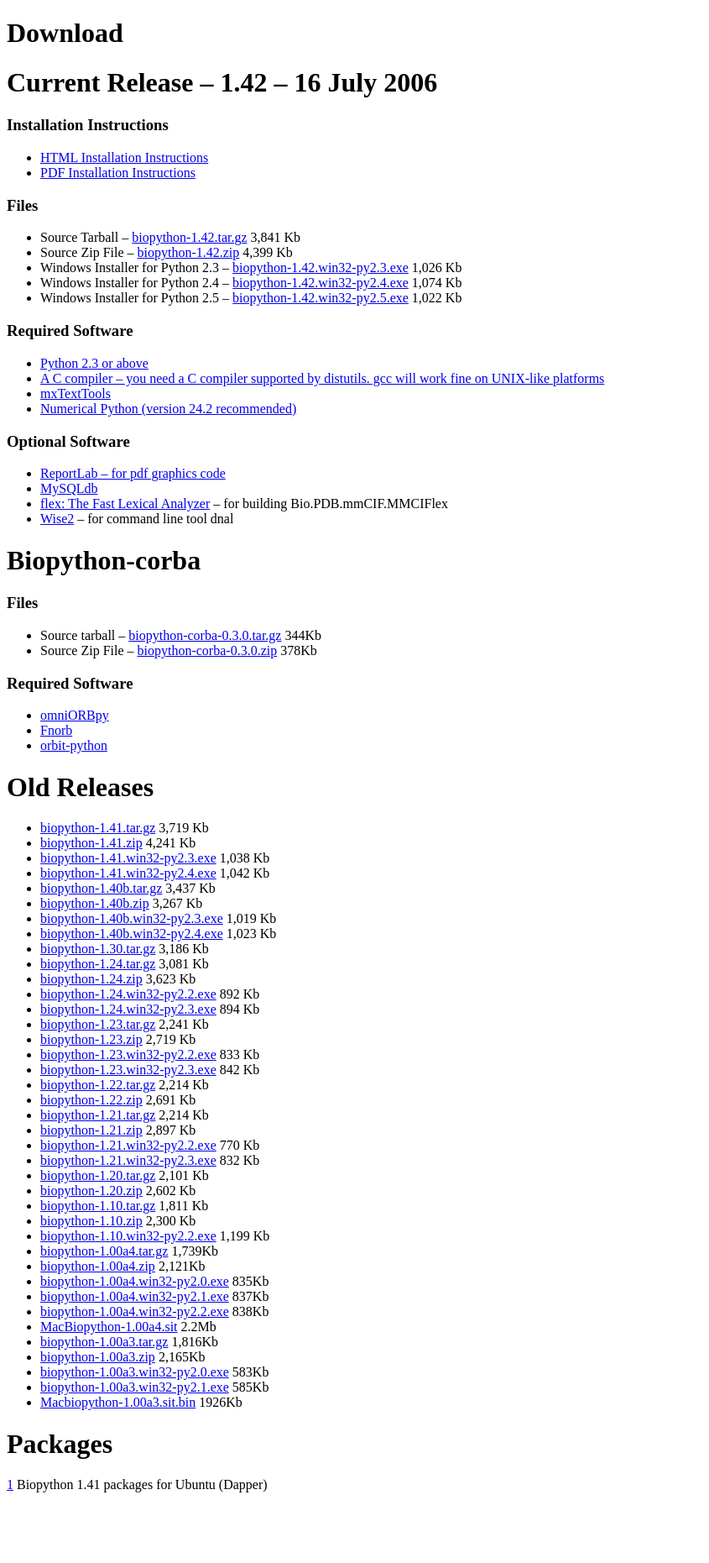
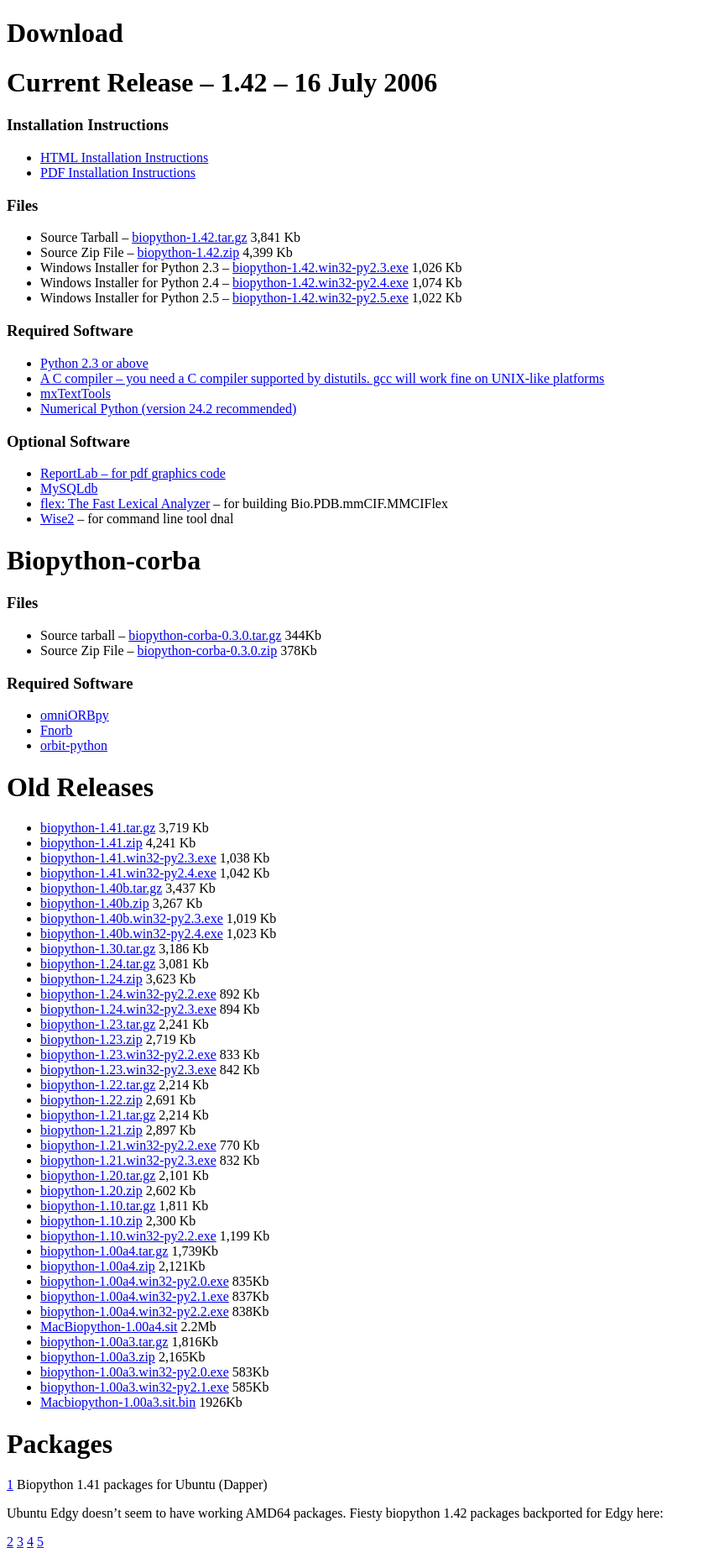
Before and after one commit to biopython/biopython.github.io, a Jekyll site: the page built from wiki/Download.md, in a window 1280 px wide. Shown: the whole page at 84% size, without its empty margins (0-845 px from the left). Built offline with Jekyll 4.4.1, drawn with Linux system fonts in a browser that asks for light colours; before the commit the page ends 1793 px from its top, so only the background shows below that.

Commit message:
/* Packages */

```diff
--- a/wiki/Download.md
+++ b/wiki/Download.md
@@ -156,3 +156,11 @@ Packages
 
 [1](http://packages.ubuntulinux.org/dapper/source/python-biopython)
 Biopython 1.41 packages for Ubuntu (Dapper)
+
+Ubuntu Edgy doesn't seem to have working AMD64 packages. Fiesty
+biopython 1.42 packages backported for Edgy here:
+
+[2](http://students.ee.sun.ac.za/~nmarais/files/python-biopython-doc_1.42-2_all.deb)
+[3](http://students.ee.sun.ac.za/~nmarais/files/python-biopython-martel_1.42-2_all.deb)
+[4](http://students.ee.sun.ac.za/~nmarais/files/python-biopython-sql_1.42-2_all.deb)
+[5](http://students.ee.sun.ac.za/~nmarais/files/python-biopython_1.42-2_amd64.deb)
```
Also changed, not shown: 1 other file.
